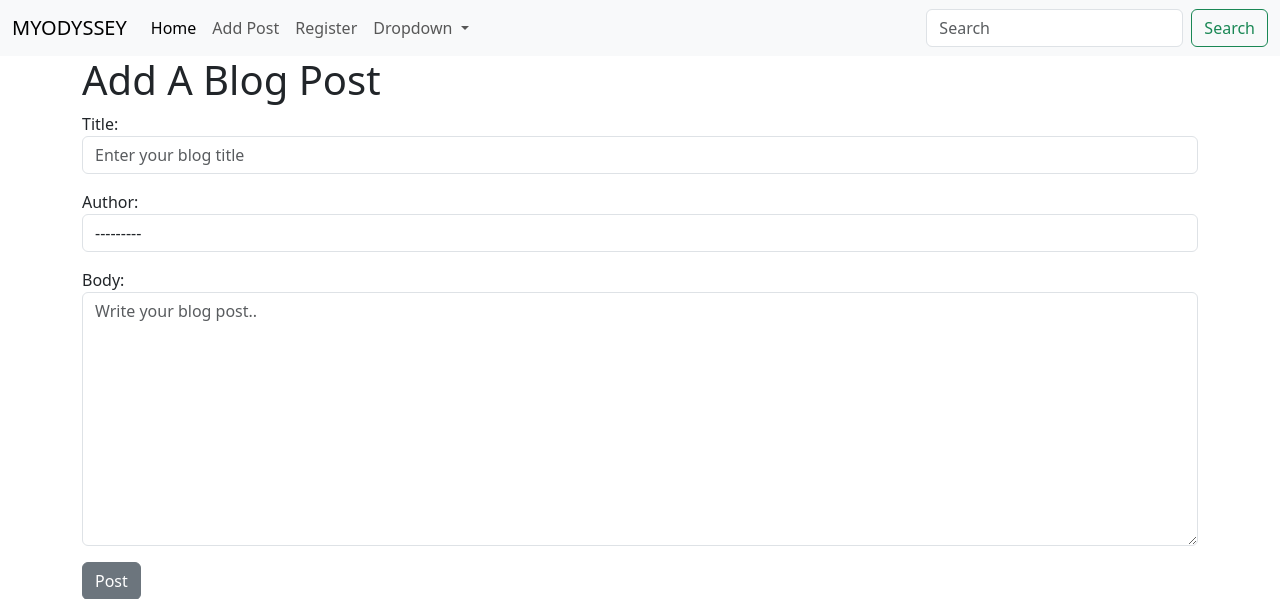
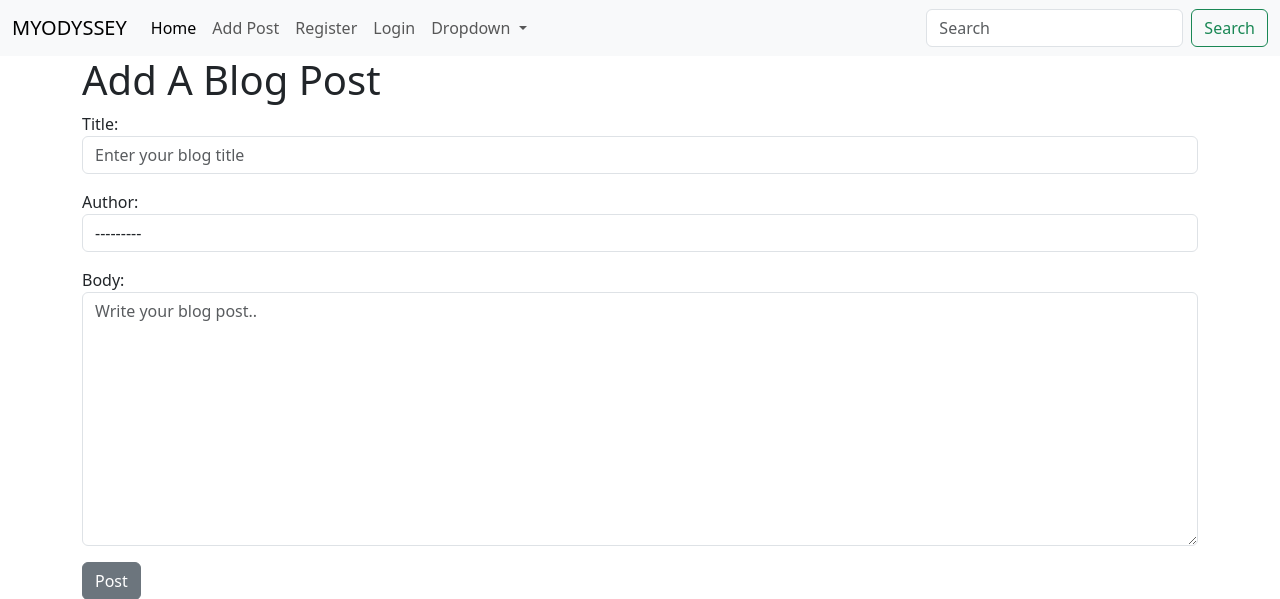
Before and after one commit to IanMalobaMwakha/Myodyssey, a Django app: page /add_post/ in a window 1280 px wide. Shown: the top 599 px of the page. Run offline with Django 4.2, Linux system fonts and the light colour scheme; data comes from the database, SQL or seed files in the repository; both versions use the stored data as it was after the commit.

Commit message:
modified:   myodyssey/blog/templates/base.html

```diff
--- a/myodyssey/blog/templates/base.html
+++ b/myodyssey/blog/templates/base.html
@@ -23,6 +23,9 @@
               </li>
               <li class="nav-item">
                 <a class="nav-link" href="{% url 'register' %}">Register</a>
+              </li>
+              <li class="nav-item">
+                <a class="nav-link" href="{% url 'login' %}">Login</a>
               </li>
               <li class="nav-item dropdown">
                 <a class="nav-link dropdown-toggle" href="#" role="button" data-bs-toggle="dropdown" aria-expanded="false">
--- a/myodyssey/users/views.py
+++ b/myodyssey/users/views.py
@@ -5,5 +5,5 @@ from django.urls import reverse_lazy
 
 class UserRegisterView(generic.CreateView):
     form_class = UserCreationForm
-    template = 'registration/register.html'
+    template_name = 'registration/registration.html'
     success_url = reverse_lazy('login')
```
Also changed, not shown: myodyssey/db.sqlite3.
